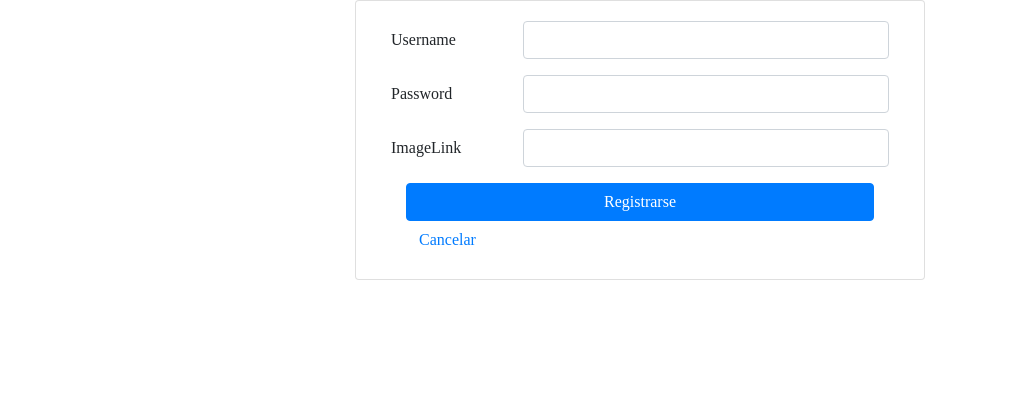
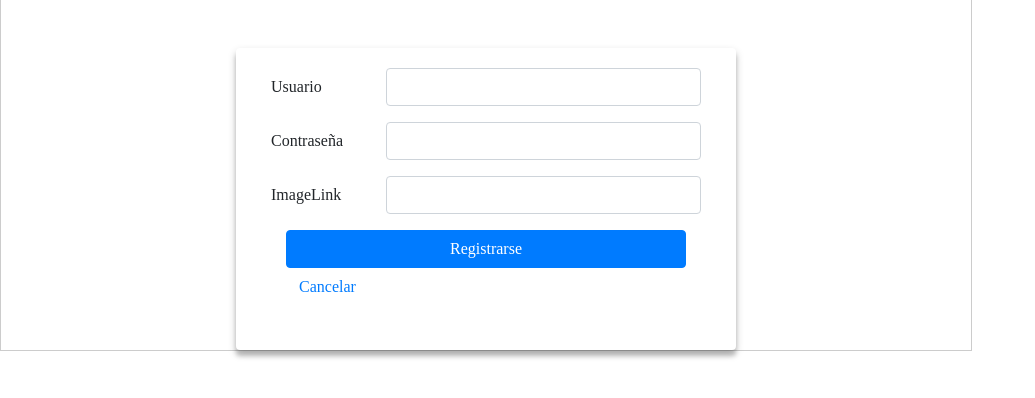
Before and after one commit to UnderABloodySky/UI-MorfApp, a React (Create React App) app in the folder web/: page /register in a window 1280 px wide. Shown: the top 398 px of the page, without its empty margins (0-1035 px from the left). Built offline with nearby package versions, Linux system fonts and the light colour scheme; a web font is replaced by a local one.

Commit message:
login agregado

```diff
--- a/web/src/components/App.jsx
+++ b/web/src/components/App.jsx
@@ -3,8 +3,8 @@ import React from 'react';
 import { Switch, Route } from 'react-router';
 import { BrowserRouter } from 'react-router-dom';
 
-import SignIn from './SignIn';
-import SignUp from './SignUp';
+import SignIn from './homeComponents/SignIn';
+import SignUp from './homeComponents/SignUp';
 import Home from './Home';
 
 export default class App extends React.Component {
--- a/web/src/components/Home.jsx
+++ b/web/src/components/Home.jsx
@@ -1,8 +1,7 @@
 import React from 'react';
 
-
 import Navbar from './homeComponents/Navbar';
-import SignUp from './SignUp';
+import SignUp from './homeComponents/SignUp';
 import Body from './homeComponents/Body';
 import Footer from './homeComponents/Footer';
 
--- a/web/src/components/css/Body.css
+++ b/web/src/components/css/Body.css
@@ -116,7 +116,7 @@ body a:hover{
     text-align: center;
     position: absolute;
     top:-16%;
-    left: 21.5%;
+    left: 27.5%;
 }
 .banner-text h3 {
     font-size: 4em;
--- /dev/null
+++ b/web/src/components/css/SignIn.css
@@ -0,0 +1,27 @@
+.containerSign{
+  width: auto;
+  padding: 0% 0%;
+  margin: -50px 0;
+  display: inline-block;
+  border: 1px solid #ccc;
+  box-sizing: border-box;
+}
+.centerRow {
+  width: 1000px;
+  padding-top: 10%;
+  padding-right: -5px;
+}
+body {
+  background-color: whitesmoke;
+}
+
+.newCard {
+  border: 0ch;
+  box-shadow: 0 4px 8px 0 rgba(0, 0, 0, 0.2), 0 6px 4px 0 rgba(0, 0, 0, 0.19);
+
+}
+
+
+.empty {
+  height: 1.5rem;
+}
--- a/web/src/components/homeComponents/Body.jsx
+++ b/web/src/components/homeComponents/Body.jsx
@@ -1,8 +1,20 @@
 import React from 'react';
 
 import '../css/Body.css';
+import SignUp from './SignUp';
 
-export default () =>  (
+export default class Body extends React.Component {
+  state = { render: false }
+    constructor(props) {
+    super(props)
+    }
+
+register = () => {
+  this.setState({render : !this.state.render})
+}
+
+render() {
+  return (
     <div>
         <div className="banner">
           <div className="banner-info">
@@ -23,7 +35,9 @@ export default () =>  (
             <div className="banner-text">
               <h3>Comida a un click!</h3>
               <p>Promociones diarias &amp; mas</p>
-              <a href="#" className="btn btn-1 btn-1b">Registrate</a>
+              <a href="#" className="btn btn-1 btn-1b" onClick={() => this.register()}>Registrate</a>
+              { this.state.render &&
+              <SignUp/>}
             </div>
             {/*welcome*/}
             <div className="welcome">
@@ -53,3 +67,6 @@ export default () =>  (
         </div>
       </div>
     );
+
+  }
+}
--- a/web/src/components/SignIn.jsx
+++ b/web/src/components/homeComponents/SignIn.jsx
@@ -2,7 +2,7 @@ import React from 'react';
 import { Link } from 'react-router-dom';
 
 // import './css/SignIn.css';
-import { signIn } from '../api/api';
+import { signIn } from '../../api/api';
 
 export default class SignIn extends React.Component {
   constructor(props) {
--- a/web/src/components/SignUp.jsx
+++ b/web/src/components/homeComponents/SignUp.jsx
@@ -1,8 +1,8 @@
 import React from 'react';
 import { Link } from 'react-router-dom';
 
-// import './css/SignUp.css';
-import { signUp } from '../api/api';
+import '../css/SignIn.css';
+import { signUp } from '../../api/api';
 
 export default class SignUp extends React.Component {
   constructor(props) {
@@ -55,13 +55,13 @@ export default class SignUp extends React.Component {
 
   render() {
     return (
-      <div className="container">
+      <div className="containerSign">
         <div className="row centerRow">
           <div className="col-3" />
           <div className="col-6 card newCard">
             <div className="card-body">
-              {this.renderInput('Username', this.state.username, 'text', this.changeUsername)}
-              {this.renderInput('Password', this.state.password, 'password', this.changePassword)}
+              {this.renderInput('Usuario', this.state.username, 'text', this.changeUsername)}
+              {this.renderInput('Contraseña', this.state.password, 'password', this.changePassword)}
               {this.renderInput('ImageLink', this.state.imageLink, 'text', this.changeImageLink)}
               <div className="col-12">
                 <button type="button" className="btn btn-primary btn-block" onClick={this.executeSignUp}>Registrarse</button>
```
